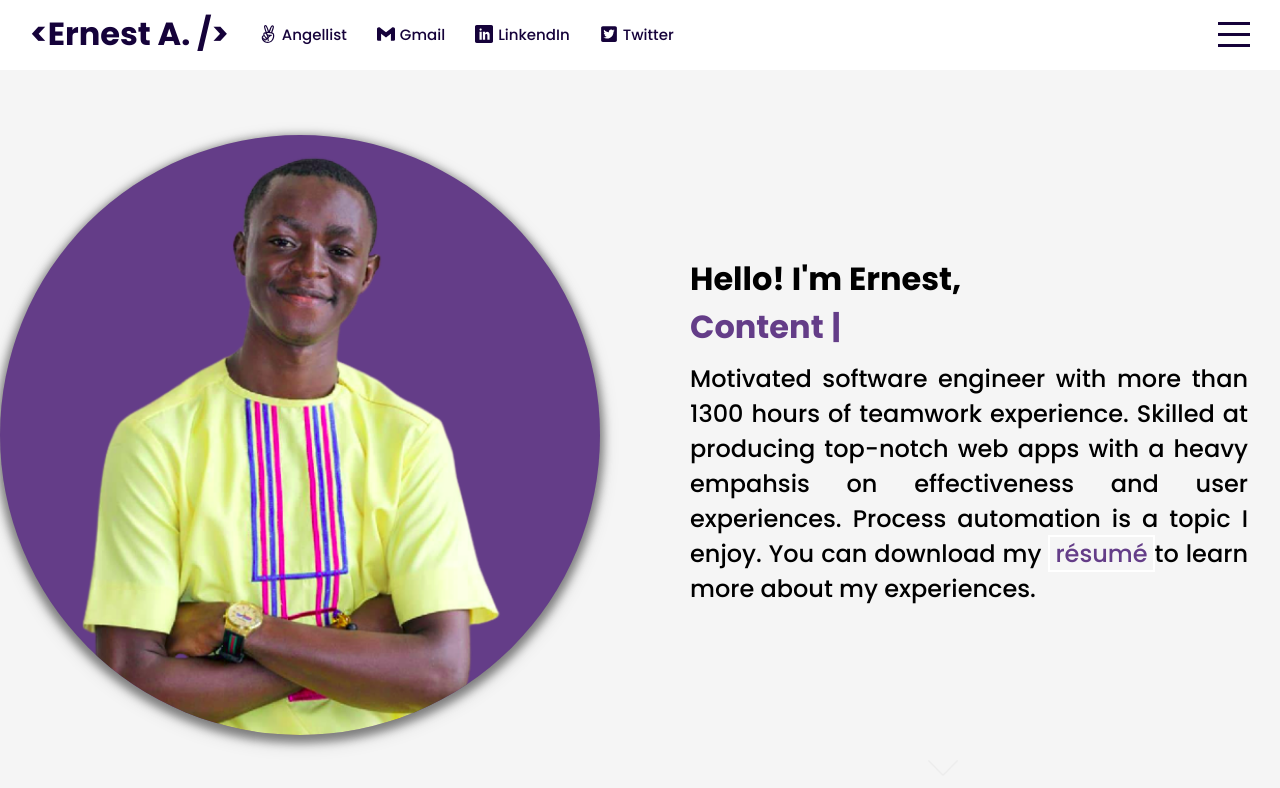
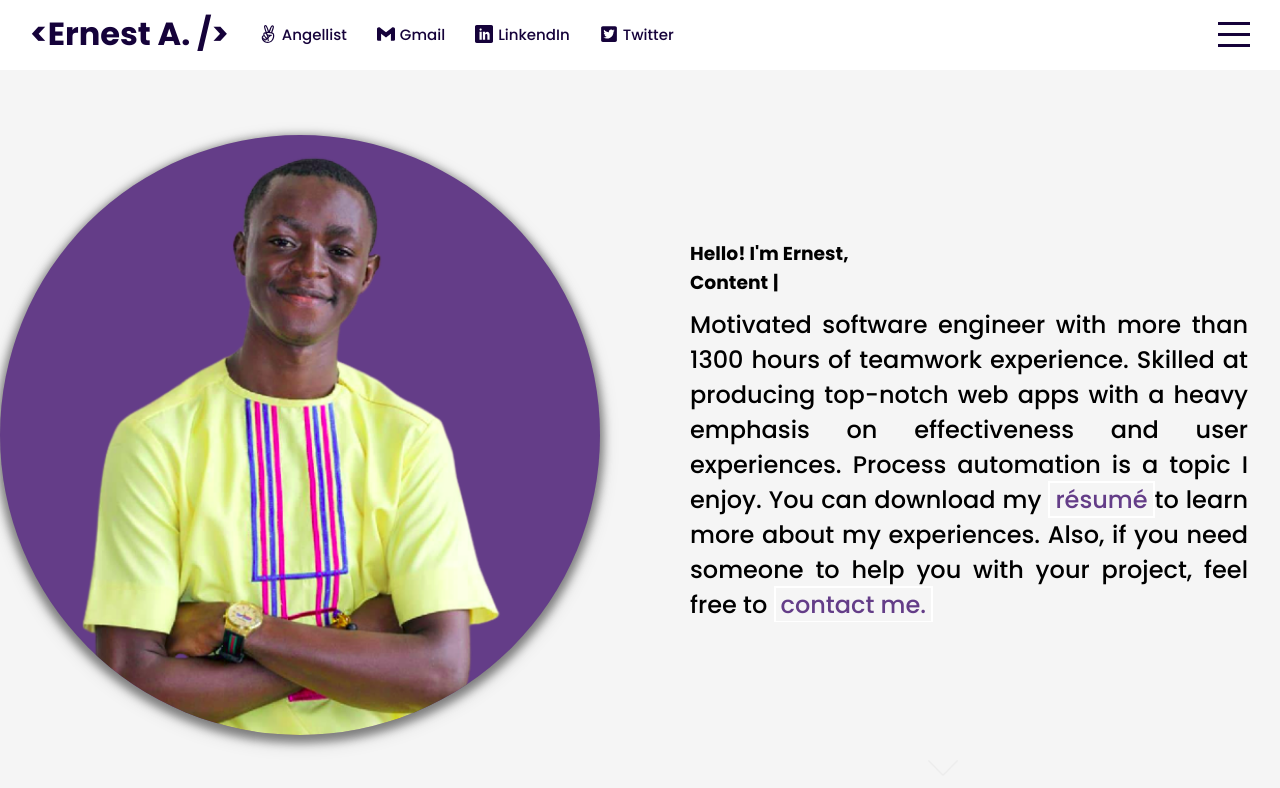
Before and after one commit to principlebrothers/Portfolio, a React (Vite) app: page / in a window 1280 px wide. Shown: the top 788 px of the page. Built offline with nearby package versions, Linux system fonts and the light colour scheme.

Commit message:
Update Intro.jsx

```diff
--- a/src/components/intro/Intro.jsx
+++ b/src/components/intro/Intro.jsx
@@ -15,7 +15,7 @@ function Intro() {
       </div>
       <div className='right'>
         <div className='wrapper'>
-          <h2>
+          <h1>
             Hello! I'm Ernest,{' '}
             <span>
               <Typewriter
@@ -31,20 +31,22 @@ function Intro() {
                 }}
               />
             </span>
-          </h2>
+          </h1>
           <p>
             Motivated software engineer with more than 1300 hours of teamwork
             experience. Skilled at producing top-notch web apps with a heavy
-            empahsis on effectiveness and user experiences. Process automation
+            emphasis on effectiveness and user experiences. Process automation
             is a topic I enjoy. You can download my{' '}
             <a
               href={Resume}
               download='Ernest Anyewe Adonu Resume'
               target='_blank'
+              className='resume'
             >
               résumé
             </a>
-            to learn more about my experiences.
+            to learn more about my experiences. Also, if you need someone to help you with your project, feel free to{' '}
+            <a href='#contact' className='contact__me'>contact me.</a>
           </p>
         </div>
         <a href='#projects'>
```
